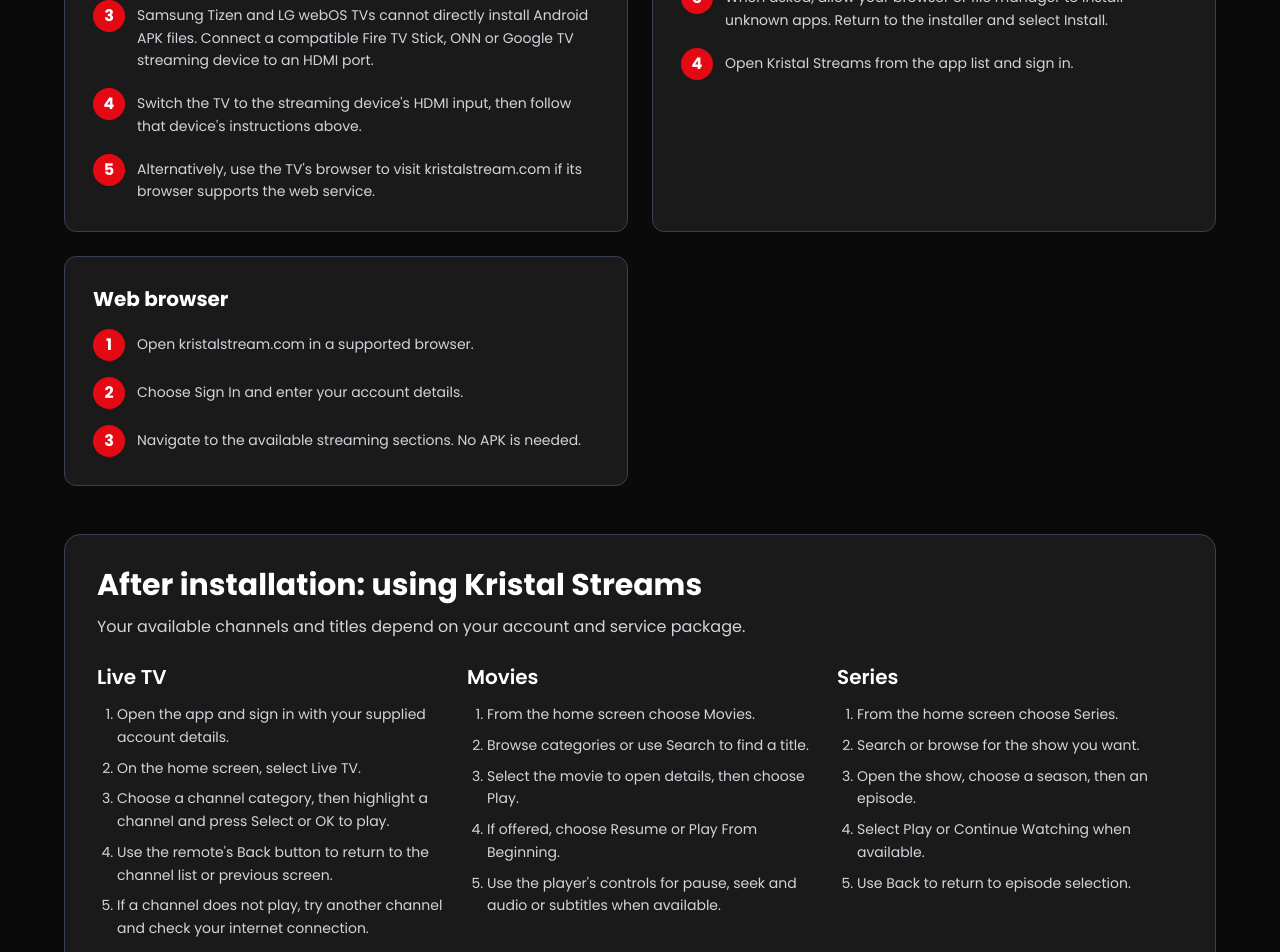
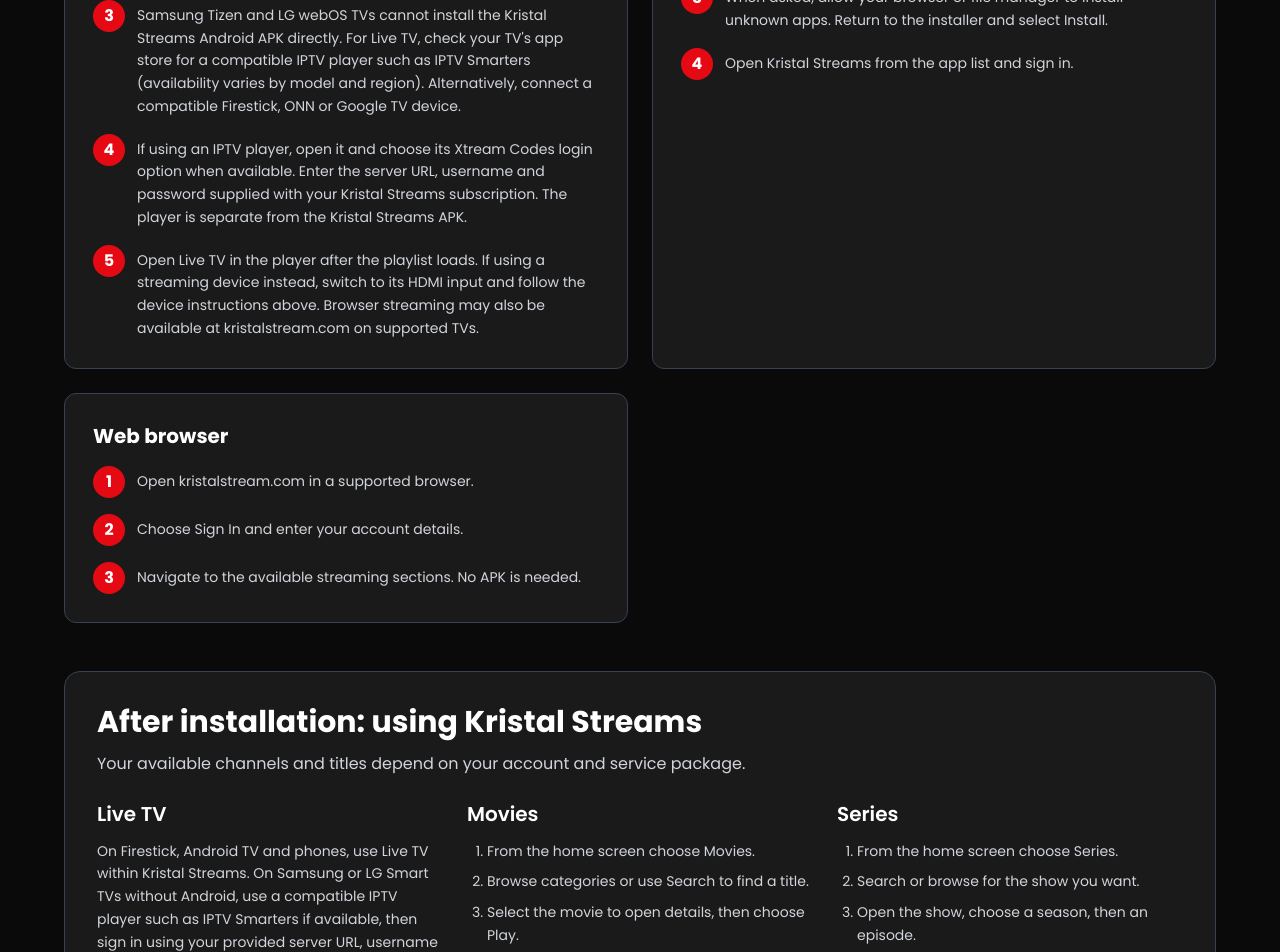
Before and after one commit to djudge47/kristalstreams, a React (Vite) app: page /download-app in a window 1280 px wide. Shown: the part 1540-2492 px from the top of the page. Built offline with nearby package versions, Linux system fonts and the light colour scheme; no server answers.

Commit message:
Explain Smarters-style IPTV player setup for Live TV on Samsung and LG Smart TVs

```diff
--- a/src/pages/DownloadApp.tsx
+++ b/src/pages/DownloadApp.tsx
@@ -152,9 +152,9 @@ const DownloadApp: React.FC = () => {
                   <ol className="space-y-4">
                     <li className="flex items-start gap-3"><span className="flex h-8 w-8 shrink-0 items-center justify-center rounded-full bg-primary font-bold text-white">1</span><span className="pt-1 text-sm leading-relaxed text-gray-300">Check the TV's operating system in Settings → About or Support → TV Information.</span></li>
                     <li className="flex items-start gap-3"><span className="flex h-8 w-8 shrink-0 items-center justify-center rounded-full bg-primary font-bold text-white">2</span><span className="pt-1 text-sm leading-relaxed text-gray-300">If your smart TV uses Android TV or Google TV, follow the Android TV steps on this page.</span></li>
-                    <li className="flex items-start gap-3"><span className="flex h-8 w-8 shrink-0 items-center justify-center rounded-full bg-primary font-bold text-white">3</span><span className="pt-1 text-sm leading-relaxed text-gray-300">Samsung Tizen and LG webOS TVs cannot directly install Android APK files. Connect a compatible Fire TV Stick, ONN or Google TV streaming device to an HDMI port.</span></li>
-                    <li className="flex items-start gap-3"><span className="flex h-8 w-8 shrink-0 items-center justify-center rounded-full bg-primary font-bold text-white">4</span><span className="pt-1 text-sm leading-relaxed text-gray-300">Switch the TV to the streaming device's HDMI input, then follow that device's instructions above.</span></li>
-                    <li className="flex items-start gap-3"><span className="flex h-8 w-8 shrink-0 items-center justify-center rounded-full bg-primary font-bold text-white">5</span><span className="pt-1 text-sm leading-relaxed text-gray-300">Alternatively, use the TV's browser to visit kristalstream.com if its browser supports the web service.</span></li>
+                    <li className="flex items-start gap-3"><span className="flex h-8 w-8 shrink-0 items-center justify-center rounded-full bg-primary font-bold text-white">3</span><span className="pt-1 text-sm leading-relaxed text-gray-300">Samsung Tizen and LG webOS TVs cannot install the Kristal Streams Android APK directly. For Live TV, check your TV's app store for a compatible IPTV player such as IPTV Smarters (availability varies by model and region). Alternatively, connect a compatible Firestick, ONN or Google TV device.</span></li>
+                    <li className="flex items-start gap-3"><span className="flex h-8 w-8 shrink-0 items-center justify-center rounded-full bg-primary font-bold text-white">4</span><span className="pt-1 text-sm leading-relaxed text-gray-300">If using an IPTV player, open it and choose its Xtream Codes login option when available. Enter the server URL, username and password supplied with your Kristal Streams subscription. The player is separate from the Kristal Streams APK.</span></li>
+                    <li className="flex items-start gap-3"><span className="flex h-8 w-8 shrink-0 items-center justify-center rounded-full bg-primary font-bold text-white">5</span><span className="pt-1 text-sm leading-relaxed text-gray-300">Open Live TV in the player after the playlist loads. If using a streaming device instead, switch to its HDMI input and follow the device instructions above. Browser streaming may also be available at kristalstream.com on supported TVs.</span></li>
                   </ol>
                 </div>
                 <div className="rounded-xl border border-gray-700 bg-dark-100 p-5 sm:p-7">
@@ -181,7 +181,7 @@ const DownloadApp: React.FC = () => {
             <h2 id="using-kristal-streams" className="mb-3 text-3xl font-bold text-white">After installation: using Kristal Streams</h2>
             <p className="mb-6 text-gray-300">Your available channels and titles depend on your account and service package.</p>
             <div className="grid gap-6 md:grid-cols-3">
-              <div><h3 className="mb-3 text-xl font-semibold text-white">Live TV</h3>
+              <div><h3 className="mb-3 text-xl font-semibold text-white">Live TV</h3><p className="mb-3 text-sm leading-relaxed text-gray-300">On Firestick, Android TV and phones, use Live TV within Kristal Streams. On Samsung or LG Smart TVs without Android, use a compatible IPTV player such as IPTV Smarters if available, then sign in using your provided server URL, username and password.</p>
                 <ol className="list-decimal space-y-2 pl-5 text-sm leading-relaxed text-gray-300">
                   <li>Open the app and sign in with your supplied account details.</li>
                   <li>On the home screen, select Live TV.</li>
```
